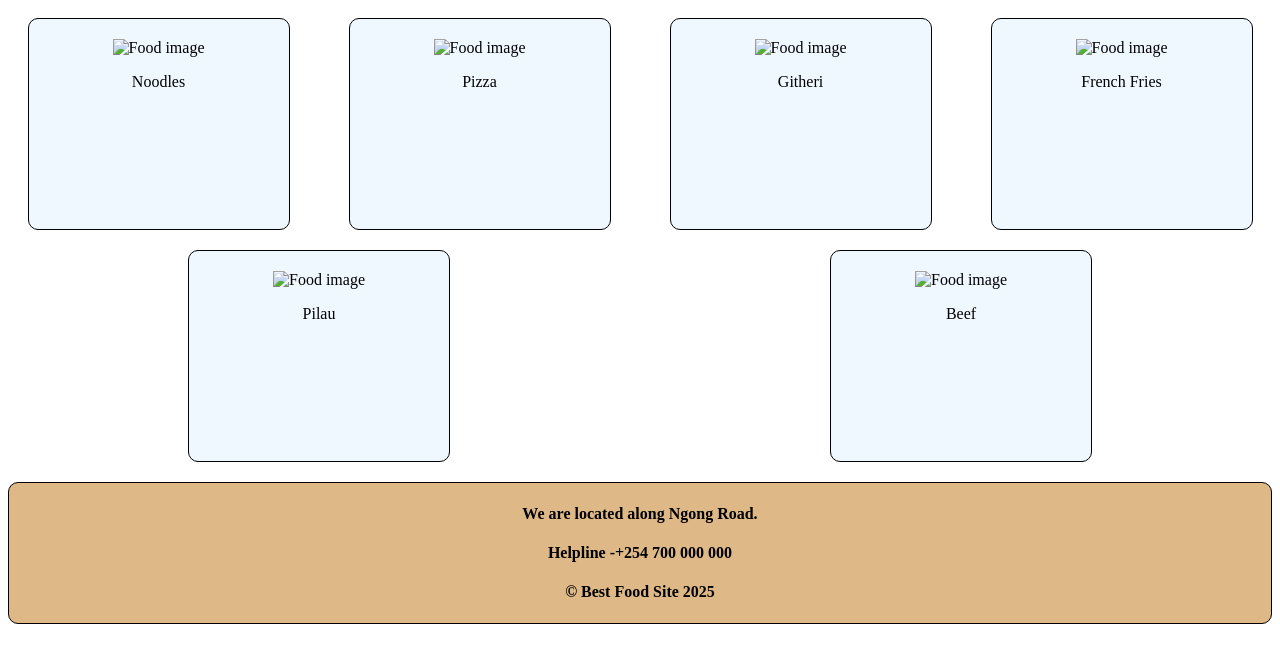
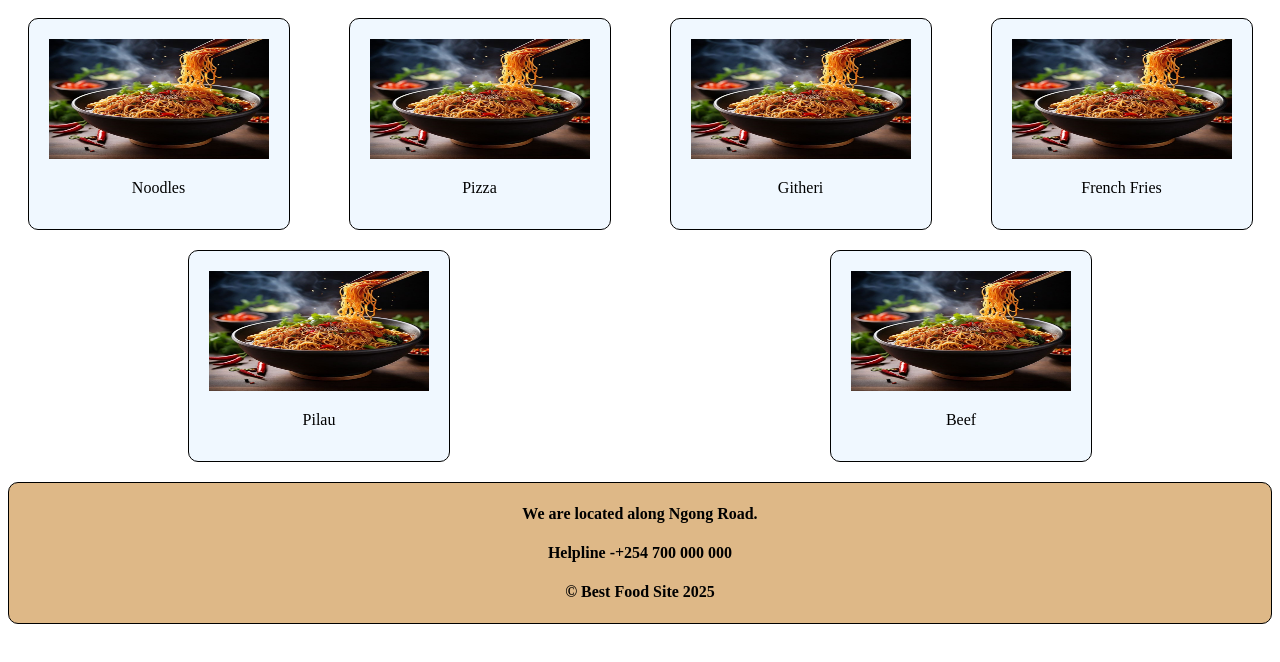
Before and after one commit to Joseph-Hansel/moringafoodsite, a plain HTML site: page index.html in a window 1280 px wide. Shown: the part 110-772 px from the top of the page. Drawn offline with Linux system fonts and the light colour scheme.

Commit message:
Modify 'index.html'

```diff
--- a/index.html
+++ b/index.html
@@ -25,27 +25,27 @@
     </header>
     <section class="food-lists">
         <div class="fooditem">
-            <img src="Hot And Spicy Noodles.png" alt="Food image" class="image">
+            <img src="./images/moringafoodsiteimage1.png" alt="Food image" class="image">
             <p>Noodles</p>
         </div>
         <div class="fooditem">
-            <img src="Hot And Spicy Noodles.png" alt="Food image" class="image">
+            <img src="./images/moringafoodsiteimage1.png" alt="Food image" class="image">
             <p>Pizza</p>
         </div>
         <div class="fooditem">
-            <img src="Hot And Spicy Noodles.png" alt="Food image" class="image">
+            <img src="./images/moringafoodsiteimage1.png" alt="Food image" class="image">
             <p>Githeri</p>
         </div>
         <div class="fooditem">
-            <img src="Hot And Spicy Noodles.png" alt="Food image" class="image">
+            <img src="./images/moringafoodsiteimage1.png" alt="Food image" class="image">
             <p>French Fries</p>
         </div>
         <div class="fooditem">
-            <img src="Hot And Spicy Noodles.png" alt="Food image" class="image">
+            <img src="./images/moringafoodsiteimage1.png" alt="Food image" class="image">
             <p>Pilau</p>
         </div>
         <div class="fooditem">
-            <img src="Hot And Spicy Noodles.png" alt="Food image" class="image">
+            <img src="./images/moringafoodsiteimage1.png" alt="Food image" class="image">
             <p>Beef</p>
         </div>
     </section>
```
